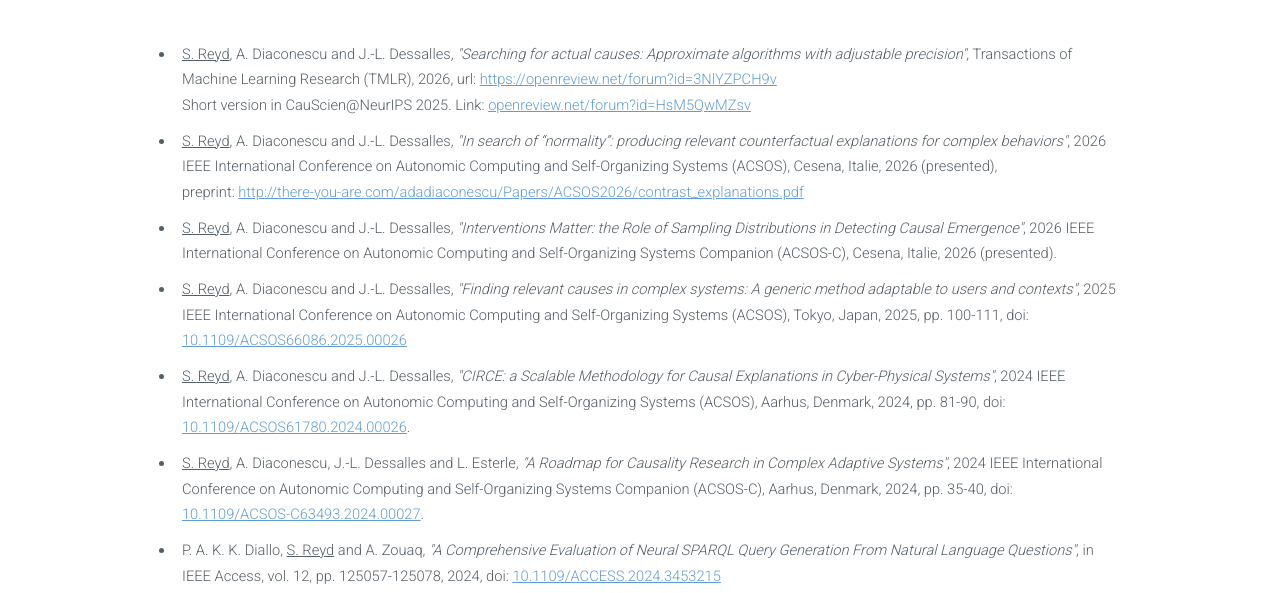
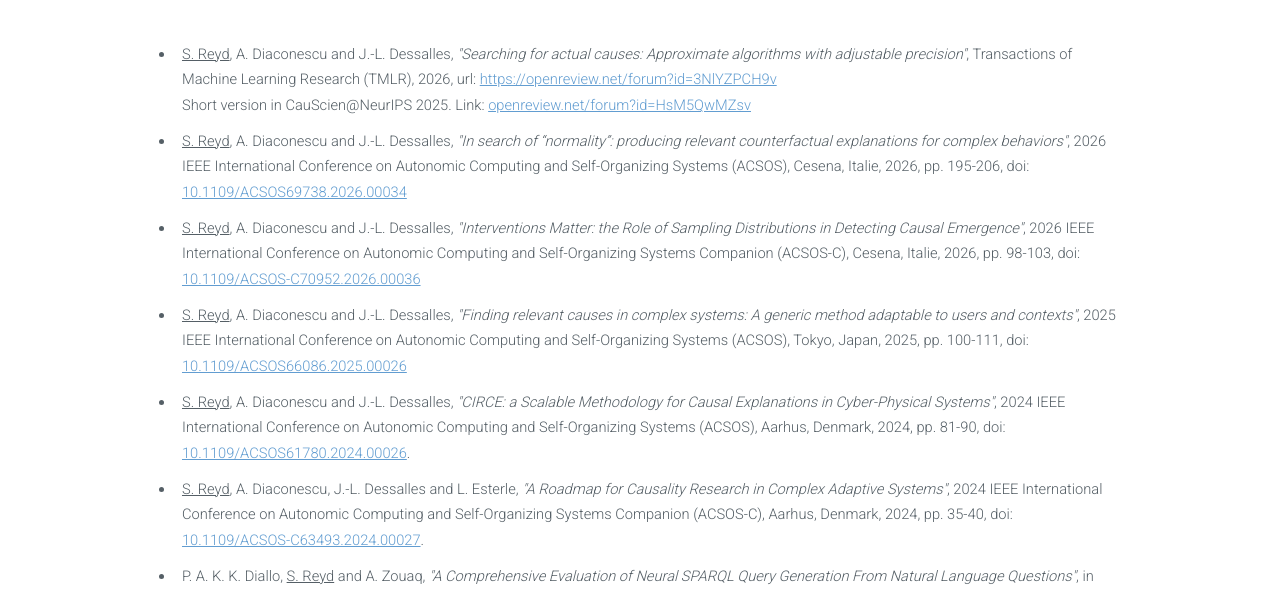
Before and after one commit to SamuelReyd/SamuelReyd.github.io, a plain HTML site: page publications.html in a window 1280 px wide. Shown: the part 193-786 px from the top of the page. Drawn offline with Linux system fonts and the light colour scheme.

Commit message:
added SISSY2026 paper doi

```diff
--- a/publications.html
+++ b/publications.html
@@ -54,13 +54,12 @@
 
 							<li style="margin: 10px 0;"> <u>S. Reyd</u>, A. Diaconescu and J.-L. Dessalles,
 								<em>"In search of “normality”: producing relevant counterfactual explanations for complex behaviors"</em>,
-								2026 IEEE International Conference on Autonomic Computing and Self-Organizing Systems (ACSOS), Cesena, Italie, 2026 (presented),<br>
-								preprint: <a href="http://there-you-are.com/adadiaconescu/Papers/ACSOS2026/contrast_explanations.pdf">http://there-you-are.com/adadiaconescu/Papers/ACSOS2026/contrast_explanations.pdf</a>
+								2026 IEEE International Conference on Autonomic Computing and Self-Organizing Systems (ACSOS), Cesena, Italie, 2026, pp. 195-206, doi: <a href="https://doi.org/10.1109/ACSOS69738.2026.00034">10.1109/ACSOS69738.2026.00034</a>
 							</li>
 
 							<li style="margin: 10px 0;"> <u>S. Reyd</u>, A. Diaconescu and J.-L. Dessalles,
 								<em>"Interventions Matter: the Role of Sampling Distributions in Detecting Causal Emergence"</em>,
-								2026 IEEE International Conference on Autonomic Computing and Self-Organizing Systems Companion (ACSOS-C), Cesena, Italie, 2026 (presented).
+								2026 IEEE International Conference on Autonomic Computing and Self-Organizing Systems Companion (ACSOS-C), Cesena, Italie, 2026, pp. 98-103, doi: <a href="https://doi.org/10.1109/ACSOS-C70952.2026.00036">10.1109/ACSOS-C70952.2026.00036</a>
 							</li>
 
 							<li style="margin: 10px 0;"> <u>S. Reyd</u>, A. Diaconescu and J.-L. Dessalles,
```
